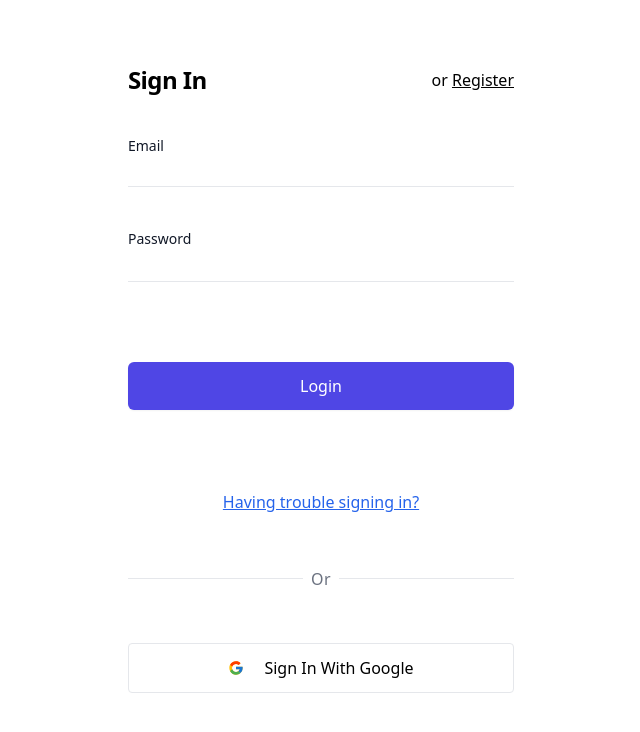
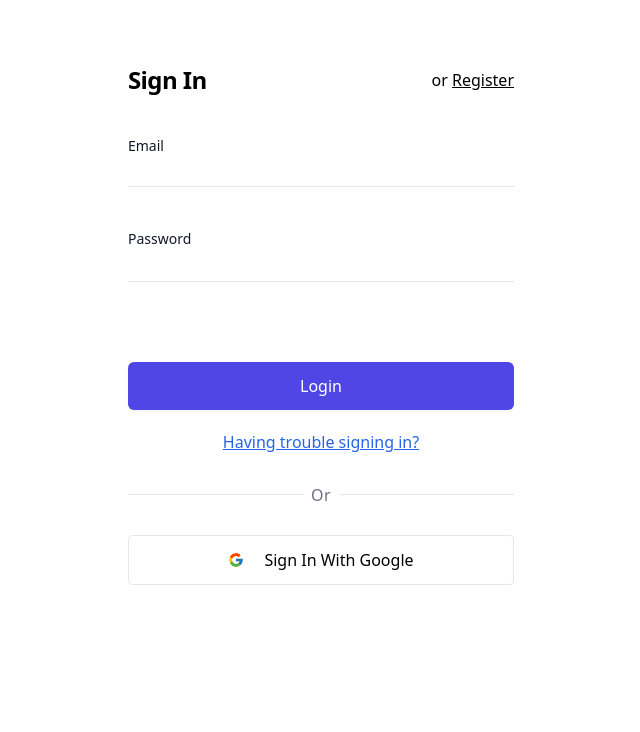
Before and after one commit to weiwei2694/credentials-auth-mysql, a Next.js app: page /login in a window 1280 px wide. Shown: the top 732 px of the page, without its empty margins (319-959 px from the left). Built offline with nearby package versions, Linux system fonts and the light colour scheme; no server answers.

Commit message:
Login Page: styles

```diff
--- a/app/(auth)/login/(components)/Login.jsx
+++ b/app/(auth)/login/(components)/Login.jsx
@@ -67,7 +67,8 @@
           </p>
         </div>
 
-        <form className="flex flex-col gap-20" onSubmit={loginUser}>
+        <form className="flex flex-col gap-5" onSubmit={loginUser}>
+          <div className="flex flex-col gap-20">
             <div className="flex flex-col gap-10">
               <div>
                 <label
@@ -119,6 +120,7 @@
                 {mutation ? "Login..." : "Login"}
               </button>
             </div>
+          </div>
 
           <div className="text-center">
             <Link href="/accounts/reset-password" className="text-blue-600 hover:text-blue-700 active:text-blue-400 transition underline">
@@ -129,7 +131,7 @@
       </div>
 
       {/* Divider */}
-      <div className="my-16 w-full">
+      <div className="my-10 w-full">
         <div className="relative">
           <div className="flex justify-center items-center absolute top-0 left-0 right-0 bottom-0">
             <h2 className="w-fit font-medium text-gray-500 tracking-wide p-2 bg-white">Or</h2>
```
Lines whose indentation alone changed are shown as unchanged.
